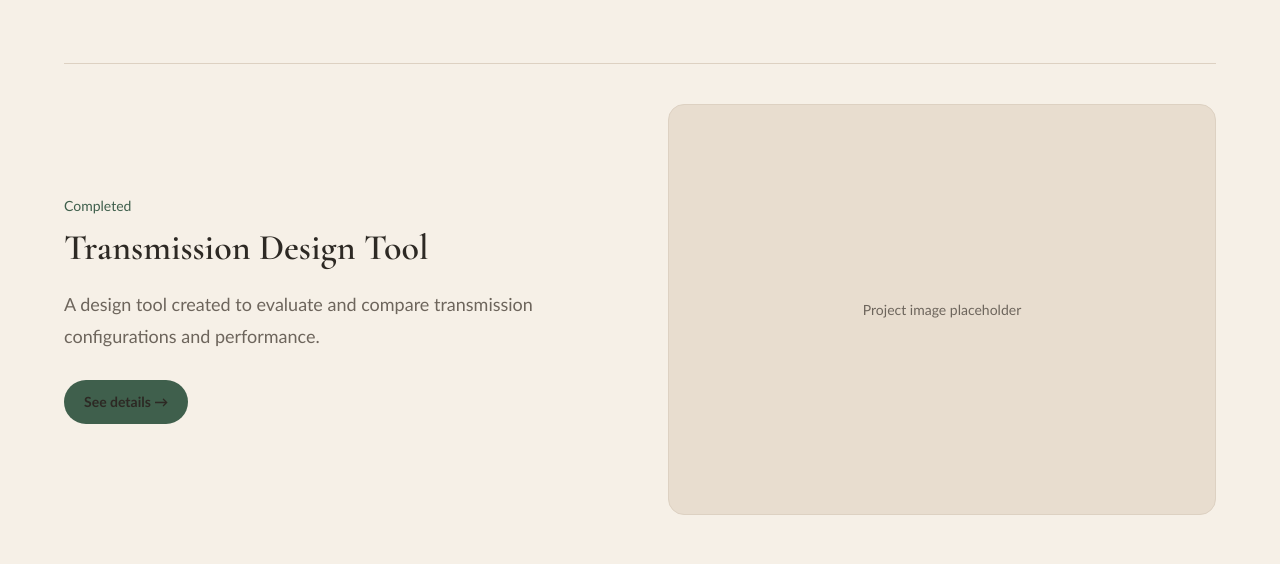
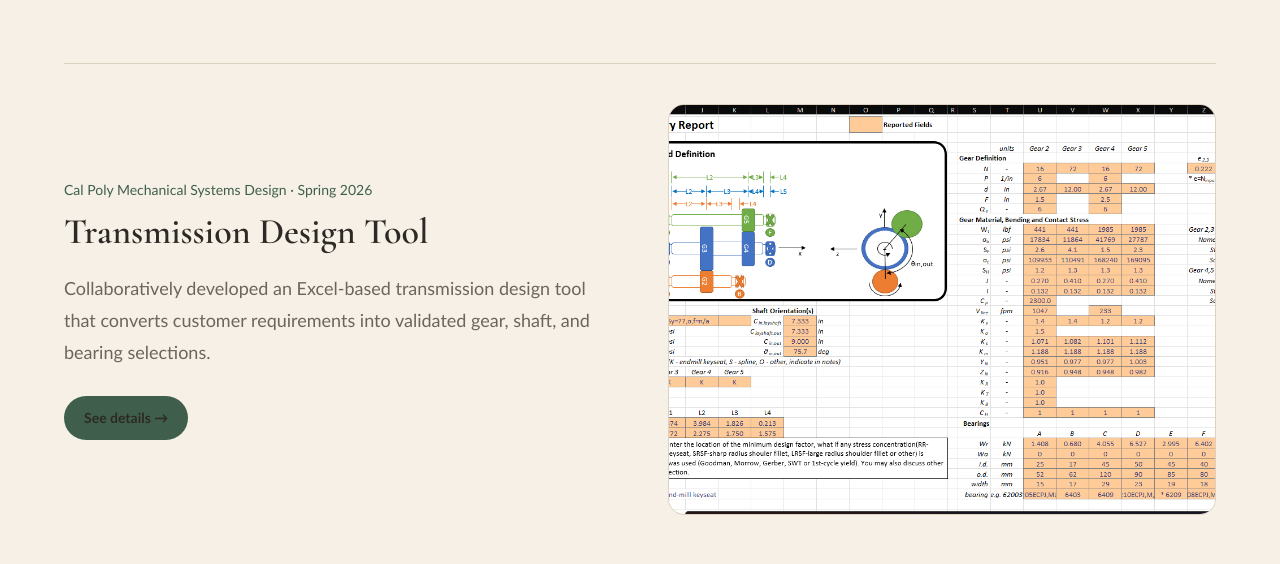
Before and after one commit to josephhall234/engineering_portfolio, a Next.js app: page /projects/educational in a window 1280 px wide. Shown: the part 1958-2522 px from the top of the page. Built offline with nearby package versions, Linux system fonts and the light colour scheme.

Commit message:
transm_update_1

```diff
--- a/src/data/projects.ts
+++ b/src/data/projects.ts
@@ -1458,7 +1458,118 @@ export const projectCategories: ProjectCategory[] = [
     },
   ],
 },
-      { title: "Transmission Design Tool", slug: "transmission-design-tool", status: "Completed", summary: "A design tool created to evaluate and compare transmission configurations and performance." },
+      {
+  title: "Transmission Design Tool",
+  slug: "transmission-design-tool",
+  status: "Completed",
+
+  context: "Cal Poly Mechanical Systems Design",
+  date: "Spring 2026",
+  team: "Team of 3",
+
+  summary:
+    "Collaboratively developed an Excel-based transmission design tool that converts customer requirements into validated gear, shaft, and bearing selections.",
+
+  overview:
+    "Developed a comprehensive transmission design tool that automated more than 1,500 engineering calculations and accelerated the selection of gears, shafts, and bearings for customer-defined design requirements.",
+
+  role:
+    "Led the gear-design portion of the tool by researching and automating gear-sizing, strength, reliability, and life calculations. Also contributed to the broader Excel workflow, data lookup structure, conditional formatting, and final design challenge.",
+
+  heroImage: {
+    src: "/images/projects/Educational/Transmission Design Tool/hero_image.png",
+    alt: "Transmission design tool Excel workbook",
+    caption:
+      "Excel-based design tool used to evaluate transmission components against customer requirements.",
+  },
+
+  sections: [
+    {
+      title: "Project Overview",
+      body:
+        "Over ten weeks, our three-person team developed an automated transmission design tool for the Final Design Challenge in Mechanical Systems Design. The tool received customer requirements including power, torque, output speed, working life, environmental conditions, and spatial constraints, then selected the most suitable gears, shafts, and bearings to satisfy those requirements.",
+      metrics: [
+        {
+          label: "Total calculations automated",
+          value: "1,538",
+        },
+        {
+          label: "Customer constraints considered",
+          value: "9",
+        },
+        {
+          label: "Development time",
+          value: "10 weeks",
+        },
+      ],
+      images: [
+        {
+          src: "/images/projects/Educational/Transmission Design Tool/figures.png",
+          alt: "Transmission design tool calculation figures",
+          caption:
+            "Automated calculations and design outputs generated from the customer requirements.",
+        },
+      ],
+    },
+
+    {
+      title: "Gear Design Automation",
+      body:
+        "My primary responsibility was developing the gear-design portion of the tool. I extensively studied Chapter 13 of Shigley's Mechanical Engineering Design to understand and automate the design considerations governing gear selection. The resulting workflow evaluated power transmission, output-speed requirements, reliability, working life in kilohours, and gear safety factors while automatically retrieving the necessary values from supporting data tables.",
+      metrics: [
+        {
+          label: "Gear calculations automated",
+          value: "172",
+        },
+      ],
+      images: [
+        {
+          src: "/images/projects/Educational/Transmission Design Tool/gears_screenshot.png",
+          alt: "Gear design calculations in the transmission design tool",
+          caption:
+            "Automated gear-design calculations and safety-factor checks.",
+        },
+      ],
+    },
+
+    {
+      title: "Shaft & Bearing Selection",
+      gallery: "featured",
+      body:
+        "The completed tool combined the gear calculations with automated shaft and bearing selection. Lookup tables and conditional formatting streamlined the design process by identifying unfavorable design elements and exposing low safety factors, allowing the team to quickly focus on configurations requiring further attention.",
+      images: [
+        {
+          src: "/images/projects/Educational/Transmission Design Tool/shafts_screenshot.png",
+          alt: "Shaft design calculations in the transmission design tool",
+          caption:
+            "Automated shaft-sizing calculations within the complete design workflow.",
+        },
+        {
+          src: "/images/projects/Educational/Transmission Design Tool/bearings_screenshot.png",
+          alt: "Bearing selection calculations in the transmission design tool",
+          caption:
+            "Bearing selection and life calculations based on the transmission loading conditions.",
+        },
+      ],
+    },
+
+    {
+      title: "Design Challenge & Reflection",
+      body:
+        "During the final design challenge, the tool enabled our team to complete the transmission-design process in 42 minutes out of the three hours allotted. Beyond strengthening my understanding of gear design, this project gave me substantial experience with Excel automation and reinforced the importance of defining a clear scope before breaking a large engineering problem into manageable, interconnected tasks.",
+      metrics: [
+        {
+          label: "Final challenge completion time",
+          value: "42 minutes",
+        },
+        {
+          label: "Time allotted",
+          value: "3 hours",
+        },
+      ],
+    },
+  ],
+},
       {
   title: "Model B747 Wing Vibration Study",
   slug: "b747-wing-vibration-study",
@@ -1568,7 +1679,6 @@ export const projectCategories: ProjectCategory[] = [
     },
   ],
 },
-      { title: "Satellite Bracket", slug: "satellite-bracket", status: "Completed", summary: "A structurally optimized bracket evaluated through CAD, hand calculations, FEA, and lifecycle costing." },
     ],
   },
   {
```
